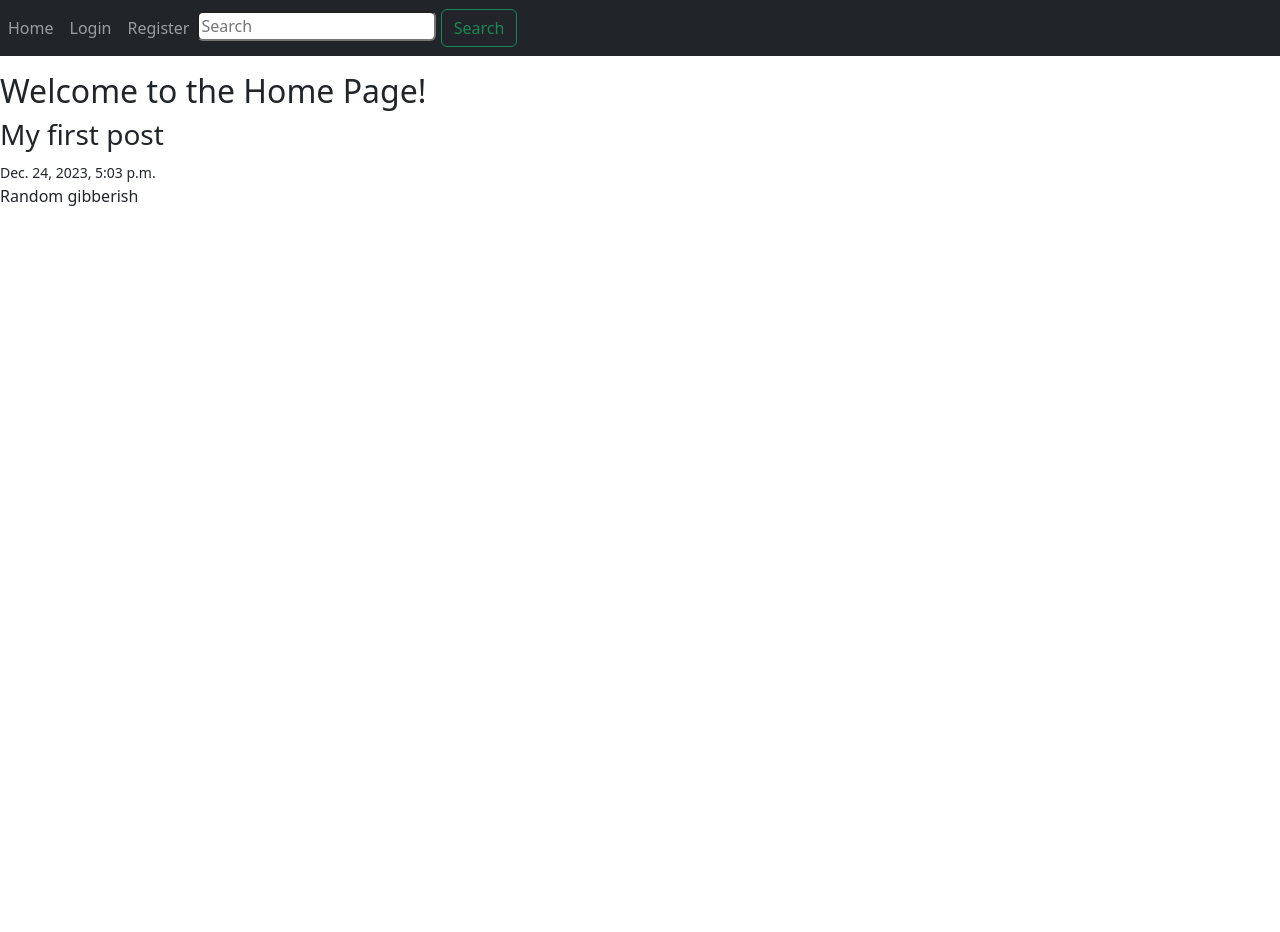
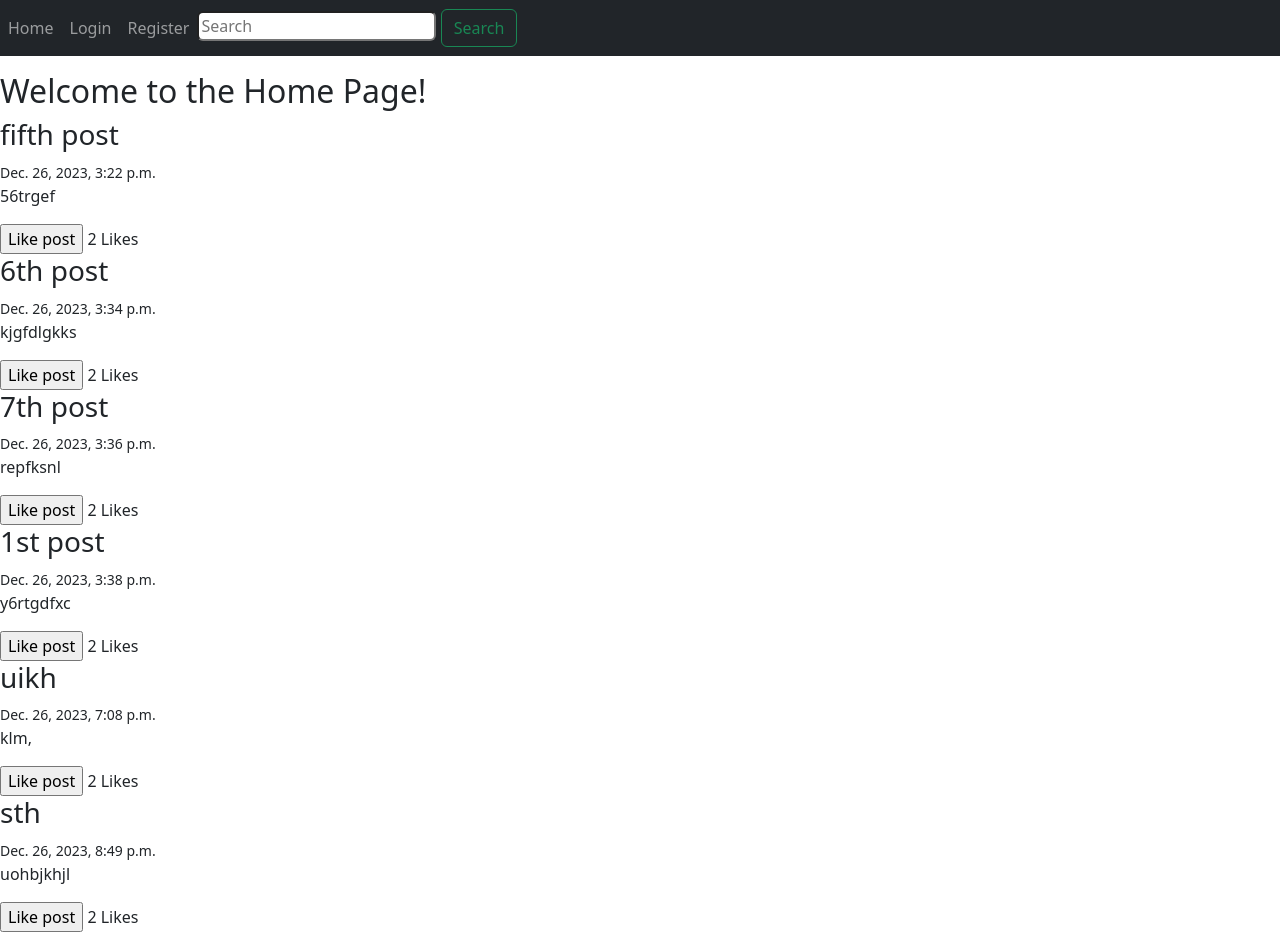
Before and after one commit to Kyaw-Min-lwin/social-media-app, a Django app: page / in a window 1280 px wide. Before the commit the page ends 206 px from the top, so only its background shows below. Run offline with Django 5.2, Linux system fonts and the light colour scheme; data comes from the database, SQL or seed files in the repository.

Commit message:
home page and liking post

```diff
--- a/main/admin.py
+++ b/main/admin.py
@@ -1,6 +1,8 @@
 from django.contrib import admin
-from .models import CustomUser, Post
+from .models import CustomUser, Post, Like
+
 # Register your models here.
 
 admin.site.register(CustomUser)
 admin.site.register(Post)
+admin.site.register(Like)
--- a/main/models.py
+++ b/main/models.py
@@ -1,17 +1,34 @@
 from django.contrib.auth.models import AbstractUser
 from django.db import models
+from datetime import datetime
+from django.contrib.auth import get_user_model
+
 
 class CustomUser(AbstractUser):
-    profile_picture = models.ImageField(upload_to='profile_pics/', blank=True, null=True)
+    profile_picture = models.ImageField(
+        upload_to="profile_pics/", blank=True, null=True
+    )
     # Add any other custom fields as needed
 
     def __str__(self):
         return self.username
 
+
 class Post(models.Model):
     user = models.ForeignKey(CustomUser, on_delete=models.CASCADE)
     title = models.CharField(max_length=1000)
     content = models.TextField()
-    created_at = models.DateTimeField(auto_now_add=True)
-    likes = models.IntegerField(default=0, null=True)
-    # Add any other fields you want for a post
+    created_at = models.DateTimeField(default=datetime.now, null=True, blank=True)
+
+    @property
+    def post_like_count(self):
+        count = Like.objects.filter(post=self).count()
+        return count
+
+
+class Like(models.Model):
+    user = models.ForeignKey(get_user_model(), on_delete=models.CASCADE)
+    post = models.ForeignKey(Post, on_delete=models.CASCADE)
+
+    def __str__(self):
+        return f"{self.user.username} likes {self.post.title}"
--- a/main/urls.py
+++ b/main/urls.py
@@ -3,8 +3,10 @@ from . import views
 from django.contrib.auth.views import LoginView, LogoutView
 
 urlpatterns = [
-    path('', views.index, name='index'),
-    path('register/', views.register, name='register'),
-    path('login/', LoginView.as_view(template_name='login.html'), name='login'),
-    path('logout/', LogoutView.as_view(), name='logout'),
+    path("", views.index, name="index"),
+    path("register/", views.register, name="register"),
+    path("login/", LoginView.as_view(template_name="login.html"), name="login"),
+    path("logout/", LogoutView.as_view(), name="logout"),
+    path("create/", views.create, name="create_post"),
+    path("like/", views.like_post, name="like_post"),
 ]
--- a/main/views.py
+++ b/main/views.py
@@ -1,20 +1,63 @@
 from django.shortcuts import render, redirect
 from .forms import SignUpForm
 from django.contrib import messages
-from .models import Post
+from .models import Post, Like
+from django.http import JsonResponse
+from django.shortcuts import get_object_or_404
+
 
 # Create your views here.
 def index(request):
     posts = Post.objects.all()
-    return render(request, 'index.html', {'posts': posts})
+    return render(request, "index.html", {"posts": posts})
+
 
 def register(request):
-    if request.method == 'POST':
+    if request.method == "POST":
         form = SignUpForm(request.POST)
         if form.is_valid():
             form.save()
             username = form.cleaned_data["username"]
             messages.success(request, f"{username} has been registered")
-            return redirect('index')
+            return redirect("index")
     form = SignUpForm()
-    return render(request, 'register.html',{'form': form})
+    return render(request, "register.html", {"form": form})
+
+
+def create(request):
+    if request.method == "POST":
+        title = request.POST.get("title")
+        content = request.POST.get("content")
+
+        user = request.user
+        new_post = Post.objects.create(title=title, content=content, user=user)
+        new_post.save()
+        posts = Post.objects.all()
+        return redirect("index")
+    return render(request, "create.html")
+
+
+def like_post(request):
+    if request.method == "POST":
+        post_id = request.POST.get("post_id")
+        post = get_object_or_404(Post, id=post_id)
+        user = request.user
+
+        # Check if the user has already liked the post
+        if Like.objects.filter(user=user, post=post).exists():
+            return JsonResponse(
+                {"error": "You have already liked this post"}, status=400
+            )
+
+        # Create a new like
+        like = Like(user=user, post=post)
+        like.save()
+        print(Like.objects.filter(post=post).count())
+
+        # Return the updated like count as JSON
+        updated_likes_count = Like.objects.filter(post=post).count()
+        print(updated_likes_count)
+        print("n")
+        return JsonResponse({"likes": updated_likes_count})
+    else:
+        return JsonResponse({"error": "Invalid request"}, status=400)
--- a/templates/base.html
+++ b/templates/base.html
@@ -23,7 +23,7 @@
 
                 {%if user.is_authenticated %}
                 <li class="nav-item">
-                    <a class="nav-link" href="#">Create Post</a>
+                    <a class="nav-link" href="{% url 'create_post' %}">Create Post</a>
                 </li>
 
                 <li class="nav-item">
@@ -59,6 +59,7 @@
         integrity="sha384-C6RzsynM9kWDrMNeT87bh95OGNyZPhcTNXj1NW7RuBCsyN/o0jlpcV8Qyq46cDfL"
         crossorigin="anonymous"></script>
 
+
 </body>
 
 </html>
--- a/templates/index.html
+++ b/templates/index.html
@@ -6,10 +6,46 @@
 {% for post in posts %}
 <!-- Display post details as needed -->
 <div>
-  <h3>{{ post.title }}</h3>
-  <small>{{post.created_at}}</small>
-  <p>{{ post.content }}</p>
-  <!-- Add other post details here -->
+	<h3>{{ post.title }}</h3>
+	<small>{{post.created_at}}</small>
+	<p>{{ post.content }}</p>
+	<!-- Update your HTML form with post ID and like count elements -->
+	<form id="likeForm{{ post.id }}" data-post-id="{{ post.id }}" method="post">
+		{% csrf_token %}
+		<input type="submit" value="Like post">
+		<span id="likeCount{{ post.id }}">{{ post.post_like_count }}</span> Likes
+	</form>
+
 </div>
 {% endfor %}
+<script src="https://code.jquery.com/jquery-3.6.4.min.js"></script>
+<script>
+	$(document).ready(function () {
+		$('form[id^="likeForm"]').submit(function (event) {
+			event.preventDefault();  // Prevent the default form submission
+
+			var postID = $(this).data('post-id');
+
+			// Send an AJAX request to the server
+			$.ajax({
+				type: 'POST',
+				url: '/like/',  // Update this URL with your Django view URL
+				data: {
+					'post_id': postID,
+					'csrfmiddlewaretoken': $('input[name=csrfmiddlewaretoken]').val()
+				},
+				success: function (data) {
+					// Update the like count on success
+					$('#likeCount' + postID).text(data.likes);
+				},
+				error: function (error) {
+					console.log('Error:', error);
+				}
+			});
+		});
+	});
+
+
+</script>
+
 {% endblock %}
```
Also changed, not shown: templates/create.html (added, +19 -0 lines), db.sqlite3, main/migrations/0003_alter_post_created_at.py (added), main/migrations/0004_alter_post_created_at.py (added), main/migrations/0005_remove_post_likes_like_post_likes.py (added), main/migrations/0006_remove_post_likes.py (added).
